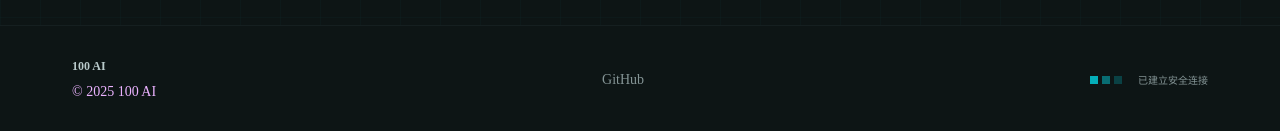
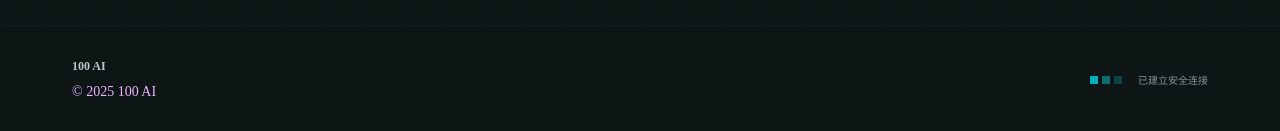
Before and after one commit to dengqikuang/100ai, a React (Vite) app: page / in a window 1280 px wide. Shown: the part 4983-5114 px from the top of the page. Built offline with nearby package versions, Linux system fonts and the light colour scheme.

Commit message:
移除页面底部 GitHub 链接

```diff
--- a/src/App.jsx
+++ b/src/App.jsx
@@ -59,16 +59,6 @@ function App() {
               © 2025 100 AI
             </span>
           </div>
-          <div className="flex gap-8">
-            <a
-              className="font-[JetBrains_Mono] text-sm text-outline hover:text-secondary hover:tracking-widest transition-all duration-500"
-              href="https://github.com/dengqikuang"
-              target="_blank"
-              rel="noopener noreferrer"
-            >
-              GitHub
-            </a>
-          </div>
           <div className="flex items-center gap-4">
             <div className="flex gap-1">
               <div className="w-2 h-2 bg-primary-container animate-pulse" />
```
